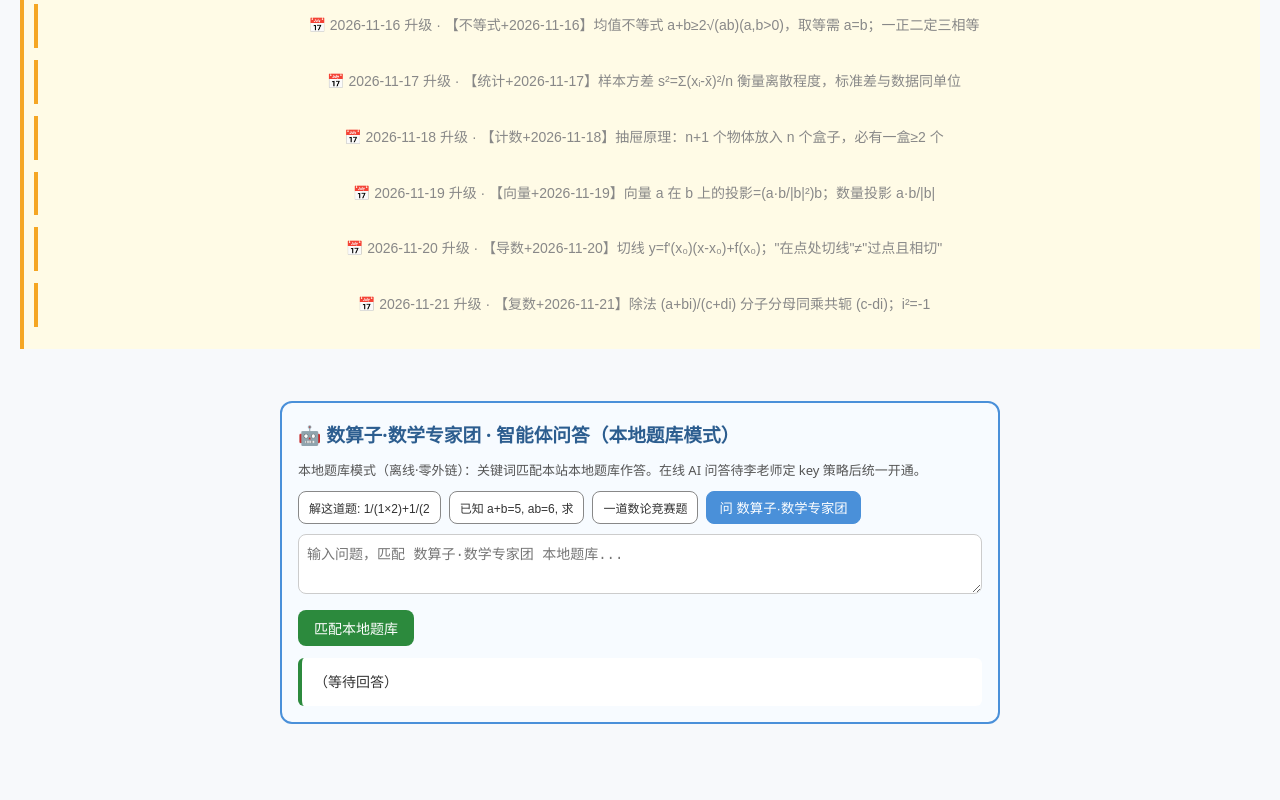
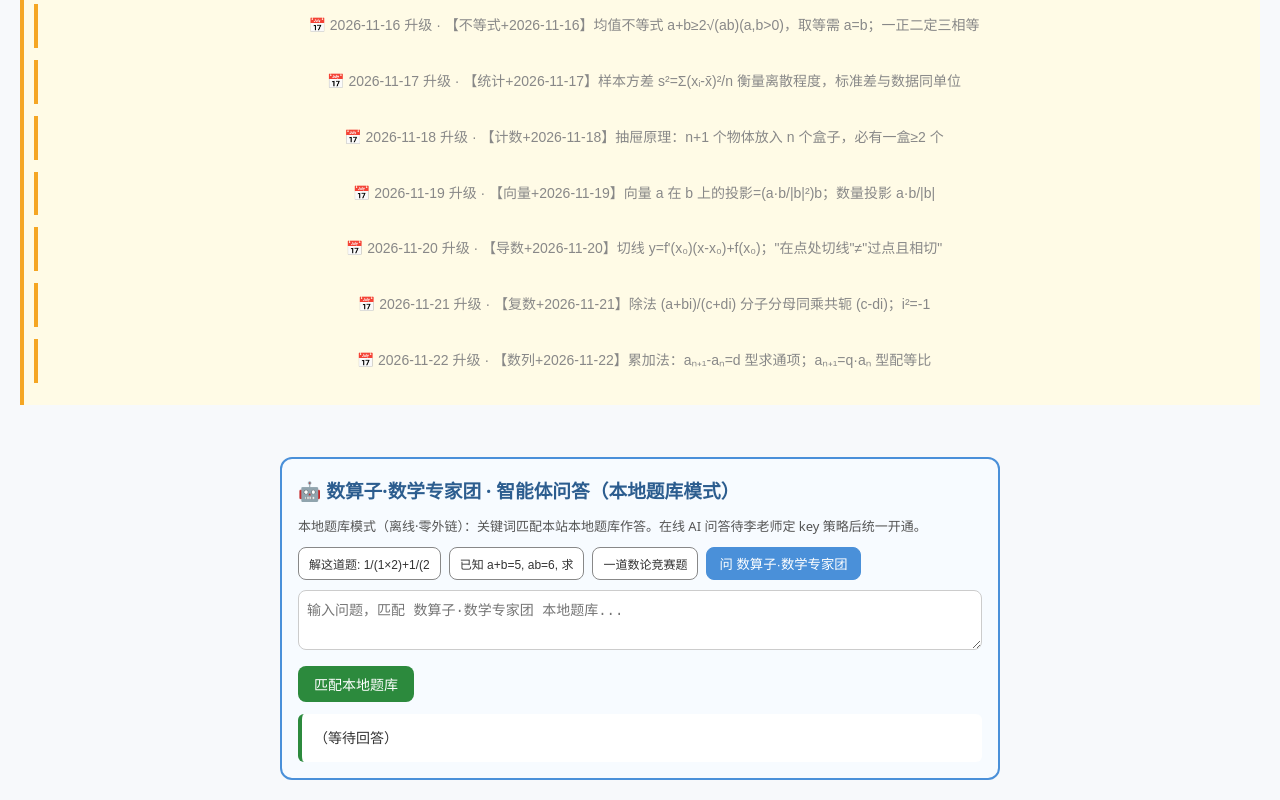
Before and after one commit to dapengzhanchi141345/li-yanming-math, a plain HTML site: page index.html in a window 1280 px wide. Shown: the part 2395-3195 px from the top of the page. Before the commit the page ends 3139 px from the top, so only its background shows below. Drawn offline with Linux system fonts and the light colour scheme.

Commit message:
math 12独立站升级 2026-11-22

```diff
--- a/index.html
+++ b/index.html
@@ -160,6 +160,8 @@ a <input id="qa" value="1" style="width:60px"> b <input id="qb" value="-5" style
 <div style="background:#fffbe6;border-left:4px solid #f5a623;padding:10px;margin:12px 0;font-size:14px">📅 2026-11-20 升级 · 【导数+2026-11-20】切线 y=f'(x₀)(x-x₀)+f(x₀)；"在点处切线"≠"过点且相切"</div>
 
 <div style="background:#fffbe6;border-left:4px solid #f5a623;padding:10px;margin:12px 0;font-size:14px">📅 2026-11-21 升级 · 【复数+2026-11-21】除法 (a+bi)/(c+di) 分子分母同乘共轭 (c-di)；i²=-1</div>
+
+<div style="background:#fffbe6;border-left:4px solid #f5a623;padding:10px;margin:12px 0;font-size:14px">📅 2026-11-22 升级 · 【数列+2026-11-22】累加法：aₙ₊₁-aₙ=d 型求通项；aₙ₊₁=q·aₙ 型配等比</div>
 </footer>
 
 <script>
```
